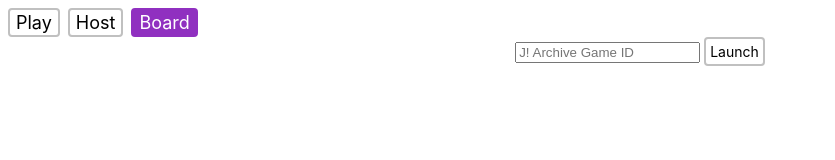
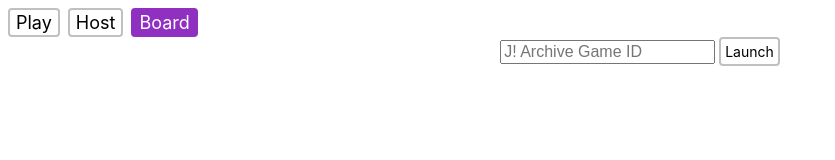
Before and after one commit to EricKarschner37/grimm-host, a React (Create React App) app: page /board in a window 1280 px wide. Shown: the top 160 px of the page, without its empty margins (0-835 px from the left). Built offline with nearby package versions, Linux system fonts and the light colour scheme; no server answers.

Commit message:
[apm] Fix zooming in issue

```diff
--- a/public/index.html
+++ b/public/index.html
@@ -2,6 +2,11 @@
 <html lang="en">
   <head>
     <meta charset="utf-8" />
+    <meta
+      meta
+      name="viewport"
+      content="width=device-width, initial-scale=1, maximum-scale=1, user-scalable=no"
+    />
     <link rel="icon" href="%PUBLIC_URL%/favicon.ico" />
     <meta name="viewport" content="width=device-width, initial-scale=1" />
     <meta name="theme-color" content="#000000" />
@@ -10,34 +15,11 @@
       content="Web site created using create-react-app"
     />
     <link rel="apple-touch-icon" href="%PUBLIC_URL%/logo192.png" />
-    <!--
-      manifest.json provides metadata used when your web app is installed on a
-      user's mobile device or desktop. See https://developers.google.com/web/fundamentals/web-app-manifest/
-    -->
     <link rel="manifest" href="%PUBLIC_URL%/manifest.json" />
-    <!--
-      Notice the use of %PUBLIC_URL% in the tags above.
-      It will be replaced with the URL of the `public` folder during the build.
-      Only files inside the `public` folder can be referenced from the HTML.
-
-      Unlike "/favicon.ico" or "favicon.ico", "%PUBLIC_URL%/favicon.ico" will
-      work correctly both with client-side routing and a non-root public URL.
-      Learn how to configure a non-root public URL by running `npm run build`.
-    -->
-    <title>React App</title>
+    <title>Jeopardy!</title>
   </head>
   <body>
     <noscript>You need to enable JavaScript to run this app.</noscript>
     <div id="root"></div>
-    <!--
-      This HTML file is a template.
-      If you open it directly in the browser, you will see an empty page.
-
-      You can add webfonts, meta tags, or analytics to this file.
-      The build step will place the bundled scripts into the <body> tag.
-
-      To begin the development, run `npm start` or `yarn start`.
-      To create a production bundle, use `npm run build` or `yarn build`.
-    -->
   </body>
 </html>
--- a/src/Play/PagePlayerActive/Response.tsx
+++ b/src/Play/PagePlayerActive/Response.tsx
@@ -24,7 +24,7 @@ export const Response = ({
   if (submittedResponse !== undefined) {
     return (
       <span>
-        <Text isInline text={`Your response:: $${submittedResponse}`} />
+        <Text isInline text={`Your response: ${submittedResponse}`} />
         <Button
           marginLeft="md"
           onClick={() => setSubmittedResponse(undefined)}
--- a/src/lib/Input/Input.tsx
+++ b/src/lib/Input/Input.tsx
@@ -1,4 +1,5 @@
 import React from "react";
+import "./input.scss";
 
 export interface InputProps {
   hint?: string;
@@ -6,9 +7,12 @@ export interface InputProps {
   onChange: (value: string) => void;
 }
 
+const BLOCK = "lib-input";
+
 export const Input = ({ hint, value, onChange }: InputProps) => {
   return (
     <input
+      className={`${BLOCK}`}
       placeholder={hint}
       onChange={(e) => onChange(e.target.value)}
       value={value}
--- /dev/null
+++ b/src/lib/Input/input.scss
@@ -0,0 +1,3 @@
+.lib-input {
+  font-size: 16px;
+}
```
